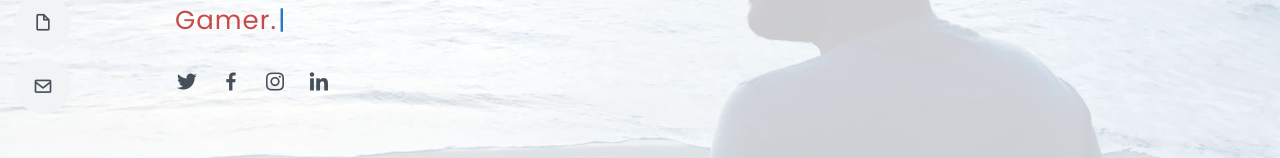
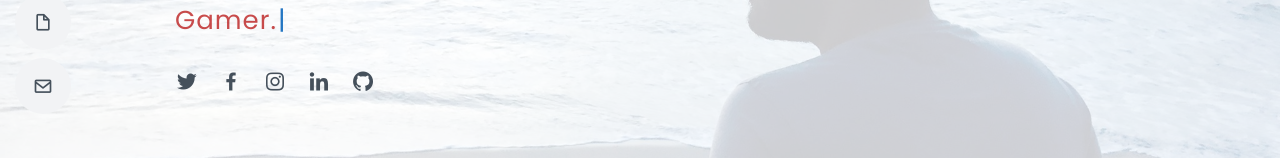
Before and after one commit to parth-gulati/parthgulati, a React (Create React App) app: page / in a window 1280 px wide. Shown: the part 406-564 px from the top of the page. Built offline with nearby package versions, Linux system fonts and the light colour scheme.

Commit message:
Added github to portfolio project

```diff
--- a/src/ResumeData.js
+++ b/src/ResumeData.js
@@ -4,6 +4,7 @@ let heroData = {
   facebook: "https://www.facebook.com/parth1324/",
   instagram: "https://www.instagram.com/parthrealg/",
   linkedin: "https://www.linkedin.com/in/parth-gulati-733a15138/",
+  github: "https://github.com/parth-gulati",
 };
 
 let aboutData = {
@@ -65,6 +66,7 @@ let footerData = {
   facebook: "https://www.facebook.com/parth1324/",
   instagram: "https://www.instagram.com/parthrealg/",
   linkedin: "https://www.linkedin.com/in/parth-gulati-733a15138/",
+  github: "https://github.com/parth-gulati",
 };
 
 let resumeData = {
--- a/src/components/Footer.js
+++ b/src/components/Footer.js
@@ -22,6 +22,9 @@ class Footer extends Component {
               <a href={footerData.linkedin} className="linkedin">
                 <i className="bx bxl-linkedin" />
               </a>
+              <a href={footerData.github} className="github">
+                <i className="bx bxl-github" />
+              </a>
             </div>
             <div className="copyright">
               © Copyright{" "}
--- a/src/components/Hero.js
+++ b/src/components/Hero.js
@@ -48,6 +48,9 @@ export default class Hero extends Component {
               <a href={heroData.linkedin} className="linkedin">
                 <i className="bx bxl-linkedin" />
               </a>
+              <a href={heroData.github} className="github">
+                <i className="bx bxl-github" />
+              </a>
             </div>
           </div>
         </section>
```
Also changed, not shown: 1 other file (tests, documents, lock files or other folders).
